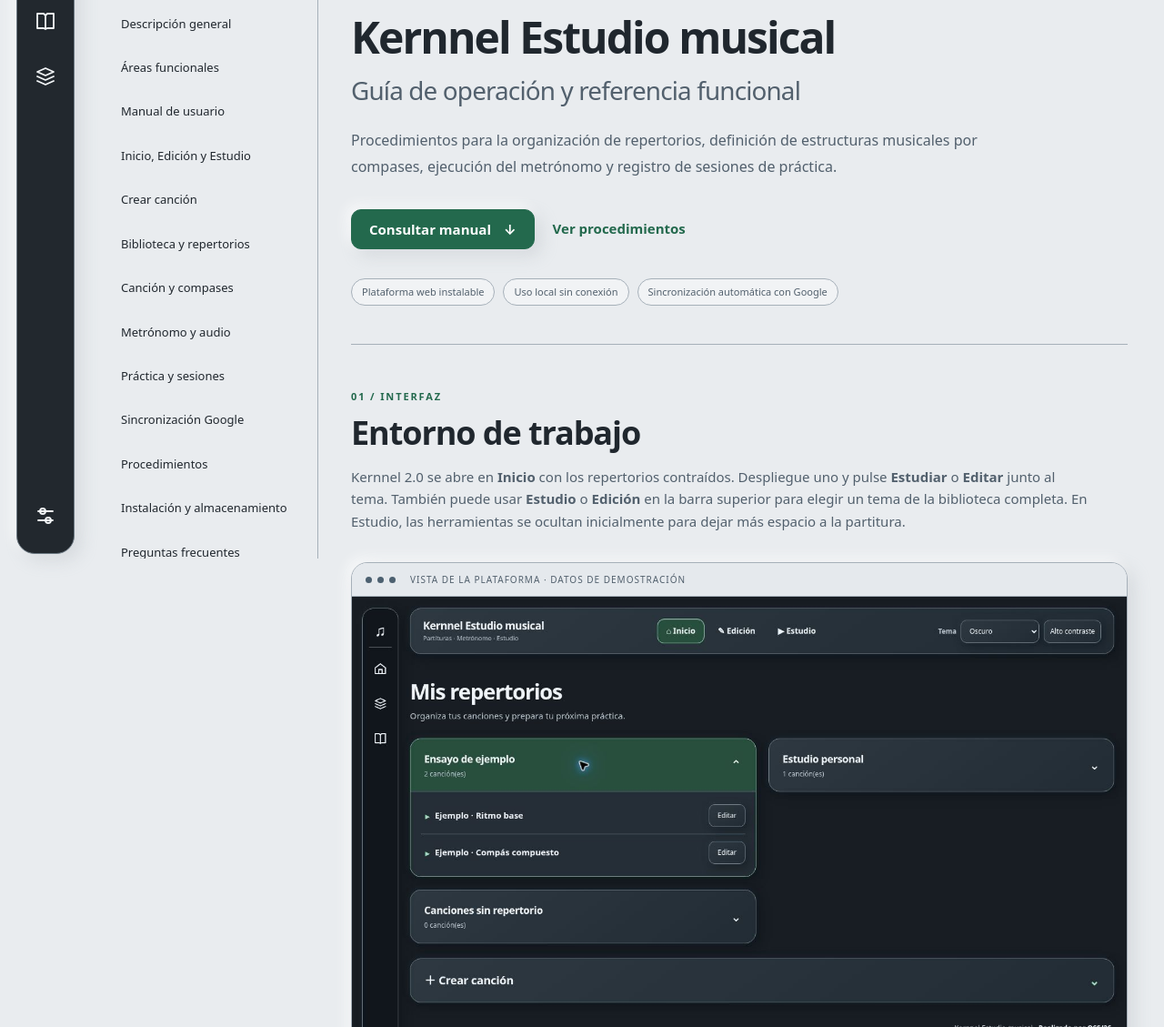
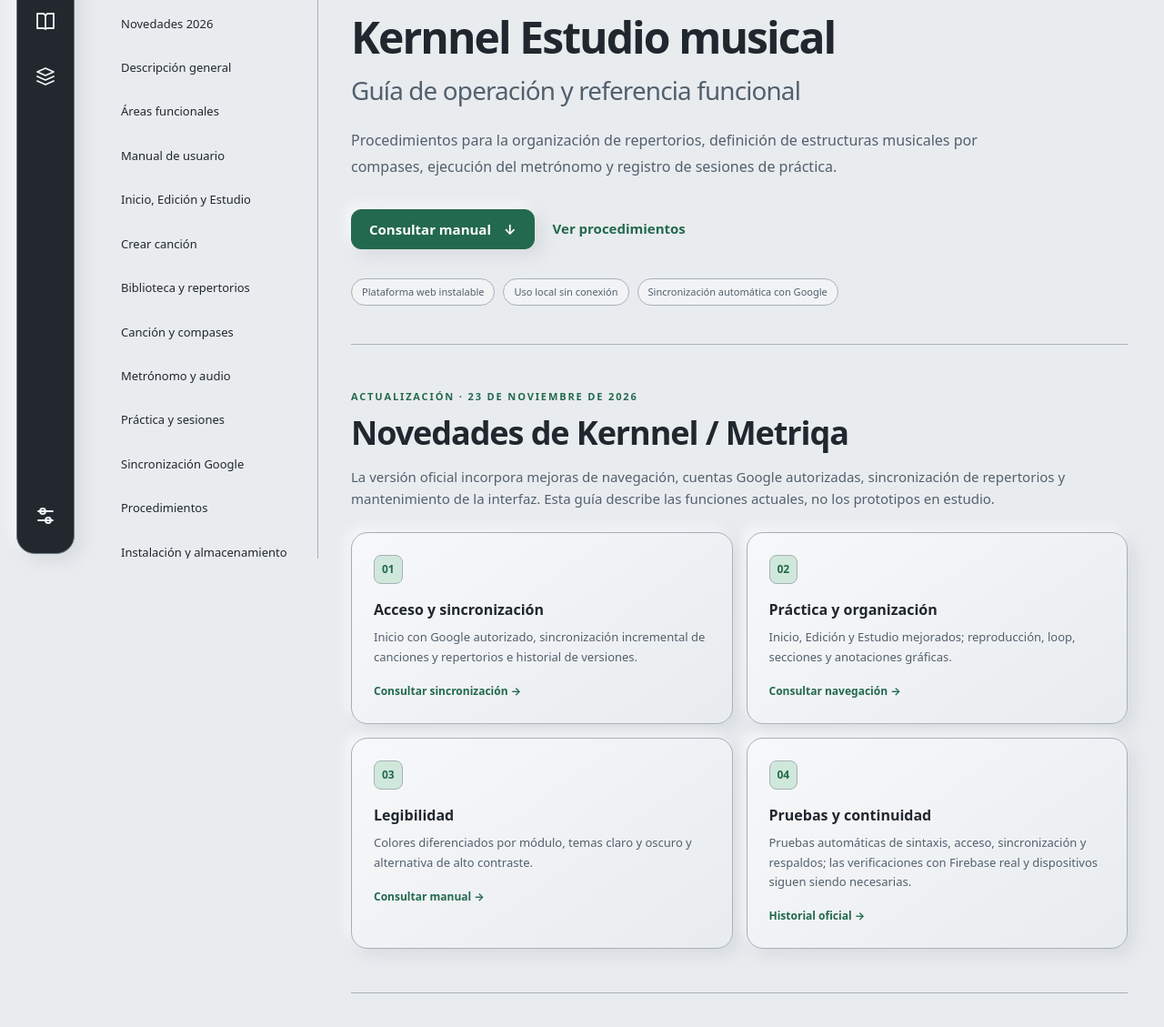
Before and after one commit to osdrumm-sudo/kernnel-guia-oficial, a plain HTML site: page index.html in a window 1280 px wide. Shown: the part 171-1300 px from the top of the page at 91% size. Drawn offline with Linux system fonts and the light colour scheme.

Commit message:
Actualizar manual oficial con novedades de Metriqa
* docs(manual): destacar cambios actuales y enlazar historial oficial

* docs: registrar actualización pública del manual

```diff
--- a/index.html
+++ b/index.html
@@ -21,7 +21,7 @@
       <span><strong>KERNNEL</strong><small>ESTUDIO MUSICAL · DOCUMENTACIÓN</small></span>
     </a>
     <nav class="header-links" aria-label="Navegación principal">
-      <a href="#funciones">Funciones</a><a href="#manual">Manual</a><a href="#procedimientos">Procedimientos</a><a href="#instalacion">Instalación</a>
+      <a href="#novedades">Novedades</a><a href="#funciones">Funciones</a><a href="#manual">Manual</a><a href="#procedimientos">Procedimientos</a><a href="#instalacion">Instalación</a>
     </nav>
     <div class="theme-tools" role="group" aria-label="Apariencia"><label for="design-theme">Tema</label><select id="design-theme"><option value="system">Según el sistema</option><option value="light">Claro</option><option value="dark">Oscuro</option></select><button id="design-contrast" class="contrast-toggle" type="button" aria-pressed="false">Alto contraste</button></div>
     <a class="launch launch-small" href="https://kernnel.app/" target="_blank" rel="noopener noreferrer">Abrir Kernnel <span aria-hidden="true">↗</span></a>
@@ -30,6 +30,7 @@
 <div class="site-layout" id="inicio">
   <aside class="side-nav" aria-label="Índice del documento">
     <div class="side-label">CONTENIDO</div>
+    <a href="#novedades">Novedades 2026</a>
     <a href="#introduccion">Descripción general</a>
     <a href="#funciones">Áreas funcionales</a>
     <a href="#manual">Manual de usuario</a>
@@ -55,6 +56,17 @@
         <a class="secondary-link" href="#procedimientos">Ver procedimientos</a>
       </div>
       <div class="meta-row"><span>Plataforma web instalable</span><span>Uso local sin conexión</span><span>Sincronización automática con Google</span></div>
+    </section>
+    <section class="section" id="novedades" aria-labelledby="novedades-title">
+      <div class="section-number">ACTUALIZACIÓN · 23 DE NOVIEMBRE DE 2026</div>
+      <h2 id="novedades-title">Novedades de Kernnel / Metriqa</h2>
+      <p>La versión oficial incorpora mejoras de navegación, cuentas Google autorizadas, sincronización de repertorios y mantenimiento de la interfaz. Esta guía describe las funciones actuales, no los prototipos en estudio.</p>
+      <div class="feature-grid">
+        <article class="feature"><span class="feature-icon">01</span><h3>Acceso y sincronización</h3><p>Inicio con Google autorizado, sincronización incremental de canciones y repertorios e historial de versiones.</p><a href="#google">Consultar sincronización →</a></article>
+        <article class="feature"><span class="feature-icon">02</span><h3>Práctica y organización</h3><p>Inicio, Edición y Estudio mejorados; reproducción, loop, secciones y anotaciones gráficas.</p><a href="#navegacion">Consultar navegación →</a></article>
+        <article class="feature"><span class="feature-icon">03</span><h3>Legibilidad</h3><p>Colores diferenciados por módulo, temas claro y oscuro y alternativa de alto contraste.</p><a href="#manual">Consultar manual →</a></article>
+        <article class="feature"><span class="feature-icon">04</span><h3>Pruebas y continuidad</h3><p>Pruebas automáticas de sintaxis, acceso, sincronización y respaldos; las verificaciones con Firebase real y dispositivos siguen siendo necesarias.</p><a href="https://github.com/osdrumm-sudo/kernnel-estudio-musical/blob/main/CHANGELOG.md" target="_blank" rel="noopener noreferrer">Historial oficial →</a></article>
+      </div>
     </section>
     <section class="section" id="introduccion" aria-labelledby="intro-title">
       <div class="section-number">01 / INTERFAZ</div>
```
Also changed, not shown: 1 other file.
